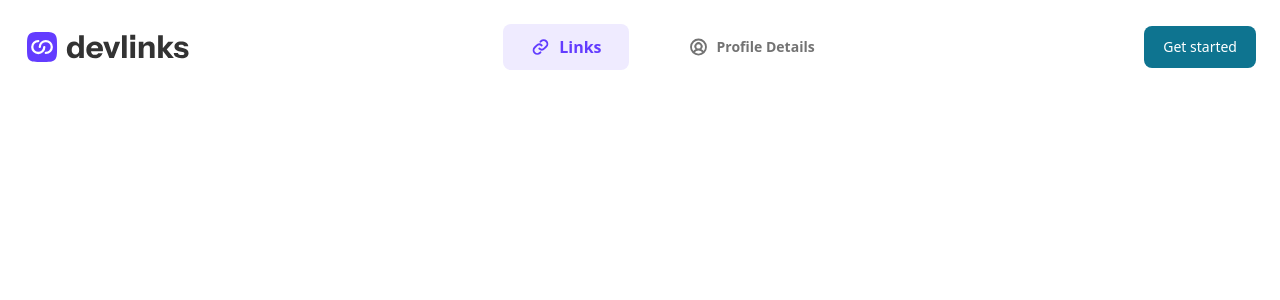
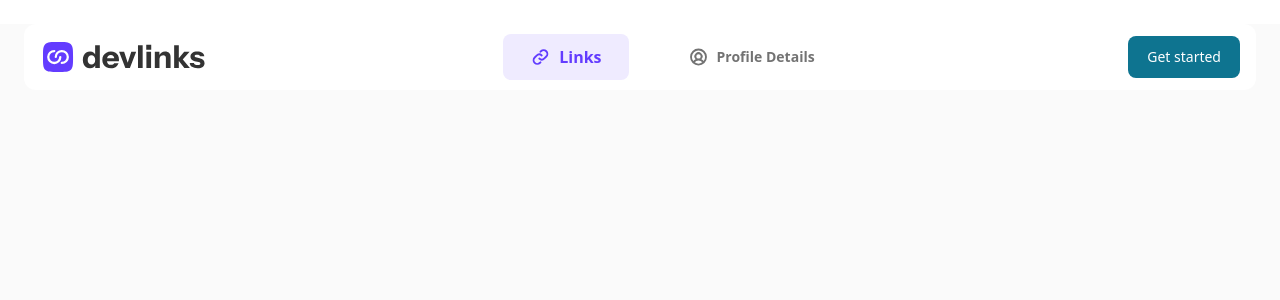
Before and after one commit to k2pbac/link-sharing, a Next.js app: page / in a window 1280 px wide. Shown: the top 300 px of the page. Built offline with nearby package versions, Linux system fonts and the light colour scheme.

Commit message:
update background

```diff
--- /dev/null
+++ b/src/app/homepage.scss
@@ -0,0 +1,3 @@
+.homepage {
+  background-color: $light-white;
+}
--- a/src/app/main.scss
+++ b/src/app/main.scss
@@ -61,5 +61,6 @@ $dark-purple-filter: brightness(0) saturate(100%) invert(23%) sepia(98%)
 
 @import "../components/views/navbar/navbar.scss";
 @import "../components/views/forms/form.scss";
+@import "./homepage.scss";
 @import "./login/login.scss";
 @import "./signup/signup.scss";
--- a/src/app/page.tsx
+++ b/src/app/page.tsx
@@ -3,7 +3,7 @@ import Image from "next/image";
 
 export default function Home() {
   return (
-    <main>
+    <main className="homepage min-h-screen">
       <CustomNav />
     </main>
   );
--- a/src/components/views/navbar/navbar.scss
+++ b/src/components/views/navbar/navbar.scss
@@ -1,5 +1,7 @@
 .navbar {
-  padding: 24px;
+  margin: 24px;
+  background-color: white;
+  border-radius: 12px;
   a.option {
     border-radius: 8px;
     padding: 11px 27px;
```
